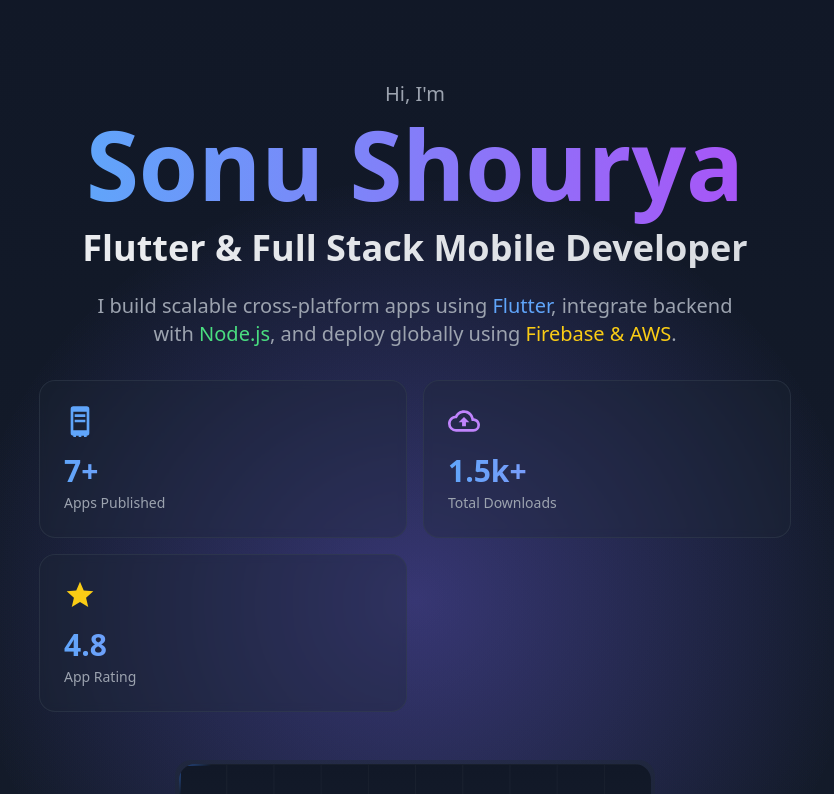
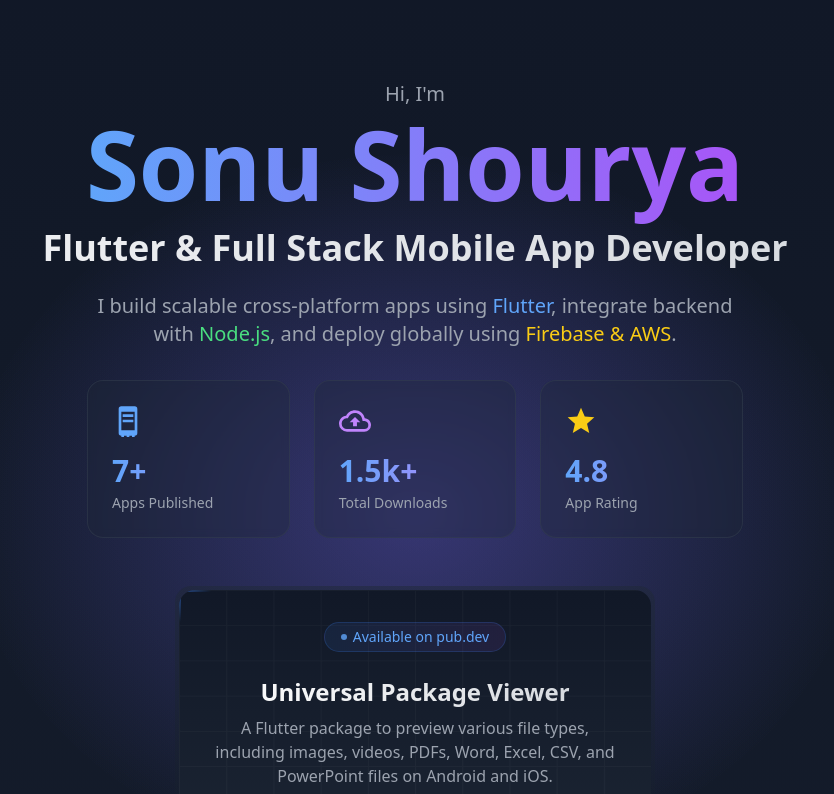
Before and after one commit to Shonu72/my-portfolio, a Next.js app: page / in a window 1280 px wide. Shown: the top 794 px of the page, without its empty margins (225-1059 px from the left). Built offline with nearby package versions, Linux system fonts and the light colour scheme.

Commit message:
removed country stats

```diff
--- a/app/components/HeroSection.tsx
+++ b/app/components/HeroSection.tsx
@@ -18,7 +18,7 @@ const HeroSection = () => {
 						</span>
 					</h1>
 					<h2 className="text-2xl sm:text-3xl md:text-4xl font-semibold mb-6 bg-clip-text text-transparent bg-gradient-to-r from-gray-100 to-gray-300">
-						Flutter & Full Stack Mobile Developer
+						Flutter & Full Stack Mobile App Developer
 					</h2>
 					<p className="text-base sm:text-lg md:text-xl text-gray-400 max-w-2xl mx-auto leading-relaxed px-4">
 						I build scalable cross-platform apps using <span className="text-blue-400">Flutter</span>, integrate backend with <span className="text-green-400">Node.js</span>, and deploy globally using <span className="text-yellow-400">Firebase & AWS</span>.
@@ -26,7 +26,7 @@ const HeroSection = () => {
 				</div>
 
 				{/* App Store Stats */}
-				<div className="max-w-3xl mx-auto grid grid-cols-2 md:grid-cols3 gap-3 sm:gap-4 mb-12 px-2">
+				<div className="max-w-2xl mx-auto grid grid-cols-3 gap-4 sm:gap-6 mb-12 px-2">
 					{[
 						{
 							label: 'Apps Published',
@@ -54,7 +54,7 @@ const HeroSection = () => {
 									<path d="M12,17.27L18.18,21L16.54,13.97L22,9.24L14.81,8.62L12,2L9.19,8.62L2,9.24L7.45,13.97L5.82,21L12,17.27Z" />
 								</svg>
 							),
-						}
+						},
 					].map((stat, index) => (
 						<div
 							key={index}
```
